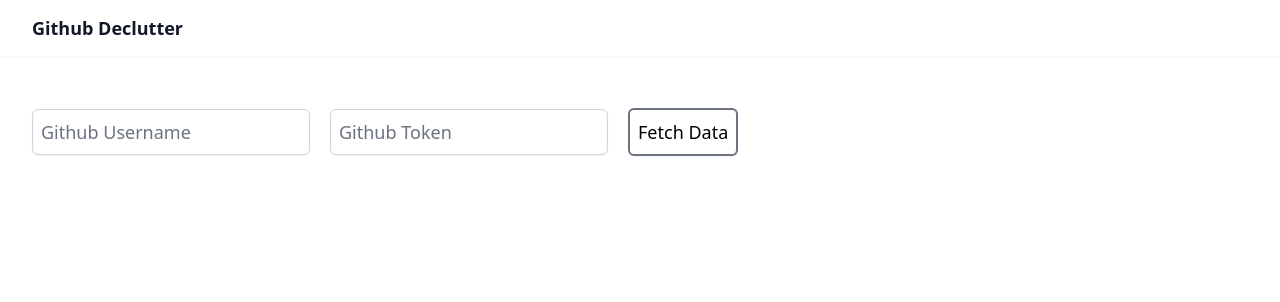
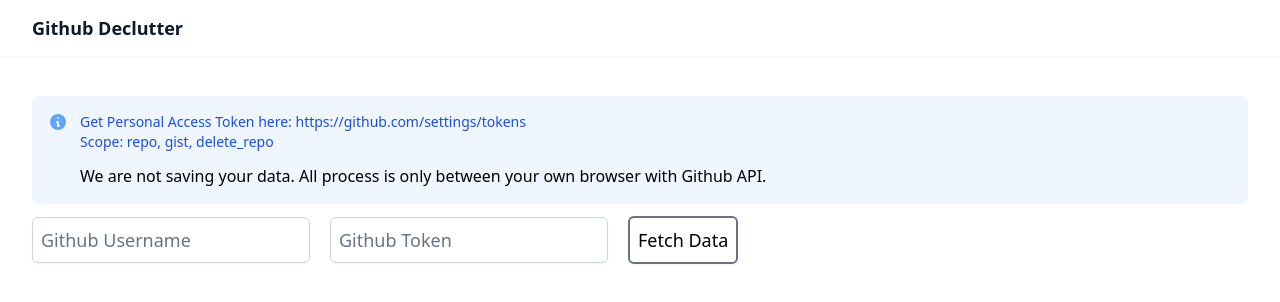
Before and after one commit to tegarimansyah/github_declutter, a Vue app: page / in a window 1280 px wide. Shown: the top 302 px of the page. Built offline with nearby package versions, Linux system fonts and the light colour scheme; no server answers.

Commit message:
add information to getting started

```diff
--- a/package.json
+++ b/package.json
@@ -7,6 +7,7 @@
     "serve": "vite preview"
   },
   "dependencies": {
+    "@heroicons/vue": "^1.0.1",
     "axios": "^0.21.1",
     "vue": "^3.0.5",
     "vuex": "^4.0.0"
--- a/src/App.vue
+++ b/src/App.vue
@@ -11,6 +11,7 @@
 
       <div class="max-w-7xl mx-auto py-6 sm:px-6 lg:px-8">
         <div class="px-4 py-4 sm:px-0">
+          <Info />
           <div class="mb-10">
               <input v-model="username" ref="username" type="text" name="username" id="username" autocomplete="off" class="p-2 shadow-sm focus:ring-indigo-500 focus:border-indigo-500 lg:text-lg sm:text-sm border-gray-300 rounded-md mr-5" placeholder="Github Username" />
               <input v-model="token" ref="token" type="password" name="token" id="token" autocomplete="off" class="p-2 shadow-sm focus:ring-indigo-500 focus:border-indigo-500 lg:text-lg sm:text-sm border-gray-300 rounded-md mr-5" placeholder="Github Token" />
@@ -31,10 +32,8 @@
 <script setup>
 import Table from './components/Table.vue'
 import UserProfile from './components/UserProfile.vue'
+import Info from './components/Info.vue'
 import axios from 'axios';
-
-// Get Personal Access Token here: https://github.com/settings/tokens
-// Scope: repo, gist, delete_repo
 </script>
 
 <script>
--- /dev/null
+++ b/src/components/Info.vue
@@ -0,0 +1,29 @@
+<!-- This example requires Tailwind CSS v2.0+ -->
+<template>
+  <div class="rounded-md bg-blue-50 p-4">
+    <div class="flex">
+      <div class="flex-shrink-0">
+        <InformationCircleIcon class="h-5 w-5 text-blue-400" aria-hidden="true" />
+      </div>
+      <div class="ml-3 flex-1 ">
+        <p class="text-sm text-blue-700">
+          Get Personal Access Token here: <a class="hover:text-blue-300" href="https://github.com/settings/tokens">https://github.com/settings/tokens</a>
+        </p>
+        <p class="text-sm text-blue-700">
+          Scope: repo, gist, delete_repo
+        </p>
+        <p class="mt-3">We are not saving your data. All process is only between your own browser with Github API.</p>
+      </div>
+    </div>
+  </div>
+</template>
+
+<script>
+import { InformationCircleIcon } from '@heroicons/vue/solid'
+
+export default {
+  components: {
+    InformationCircleIcon,
+  },
+}
+</script>
```
Also changed, not shown: 1 other file (tests, documents, lock files or other folders).
